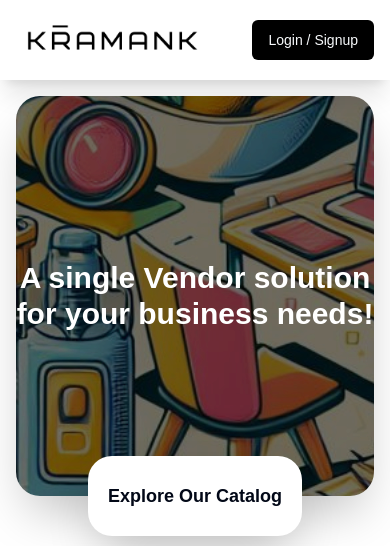
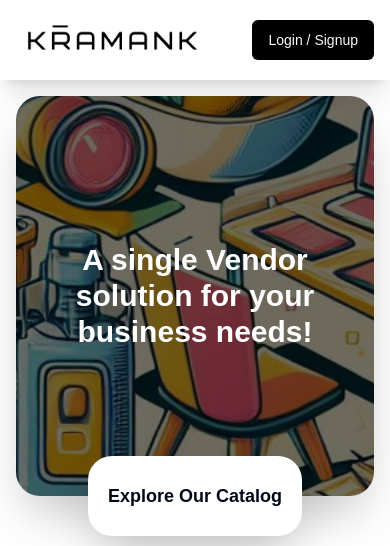
Before and after one commit to asif-choudhari/kramank-ui, a React (Vite) app: page / in a window 390 px wide. Shown: the top 546 px of the page. Built offline with nearby package versions, Linux system fonts and the light colour scheme.

Commit message:
Update homepage.tsx

```diff
--- a/src/area/homepage/homepage.tsx
+++ b/src/area/homepage/homepage.tsx
@@ -44,7 +44,7 @@ function Homepage() {
         </Button>
       </div>
       <div className="mt-24 mb-20 flex items-center justify-center relative">
-        <div className="w-11/12 h-[400px] md:h-[525px] bg-[url('/public/homeBG.png')] rounded-3xl shadow-2xl flex justify-center items-center text-white text-3xl text-center font-bold">
+        <div className="w-11/12 h-[400px] md:h-[525px] px-1 bg-[url('/public/homeBG.png')] rounded-3xl shadow-2xl flex justify-center items-center text-white text-3xl text-center font-bold">
           A single Vendor solution for your business needs!
         </div>
         <div
```
